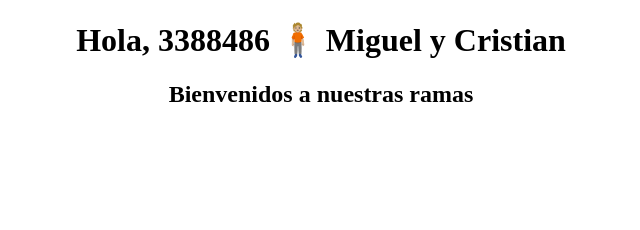
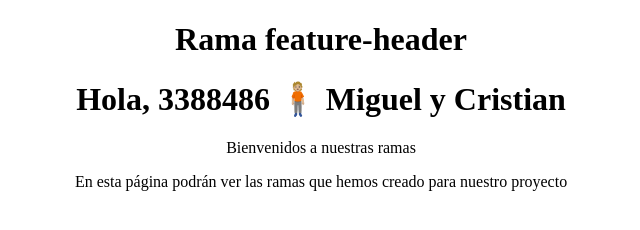
Before and after one commit to MiguelRojas-10/Proyecto-equipo, a plain HTML site: page index.html in a window 1280 px wide. Shown: the whole page, without its empty margins (319-959 px from the left). Drawn offline with Linux system fonts and the light colour scheme.

Commit message:
Creacion del encabezado

```diff
--- a/index.html
+++ b/index.html
@@ -1,13 +1,16 @@
 <!DOCTYPE html>
 <html lang="es">
     <head>
+        <link rel="stylesheet" href="styles.css">
         <meta charset="UTF-8">
         <meta name="viewport" content="width=device-width, initial-scale=1.0">
         <title>Nuestras ramas</title>
     </head>
 
     <body>
+        <center><h1>Rama feature-header</h1></center>
         <center><h1>Hola, 3388486 🧍🏼 Miguel y Cristian</h1></center>
-        <center><h2>Bienvenidos a nuestras ramas</h2></center>
+        <center><p>Bienvenidos a nuestras ramas</p></center>
+        <center><p>En esta página podrán ver las ramas que hemos creado para nuestro proyecto</p></center>
     </body>
 </html>
```
